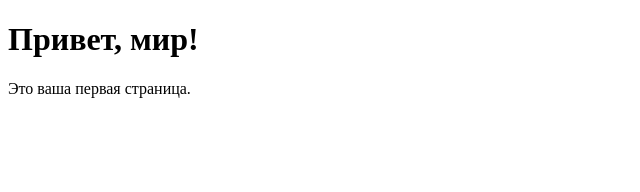
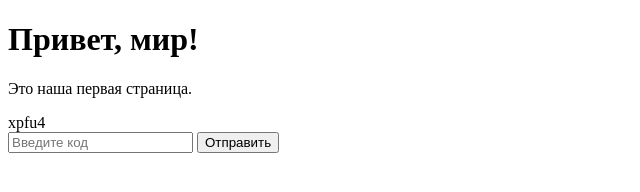
Before and after one commit to EternalPainZXC/username.github.io, a plain HTML site: page index.html in a window 1280 px wide. Shown: the whole page, without its empty margins (0-640 px from the left). Drawn offline with Linux system fonts and the light colour scheme.

Commit message:
Update index.html

```diff
--- a/index.html
+++ b/index.html
@@ -7,6 +7,25 @@
 </head>
 <body>
     <h1>Привет, мир!</h1>
-    <p>Это ваша первая страница.</p>
+    <p>Это наша первая страница.</p>
+    <div id="captcha"></div>
+<input type="text" id="userInput" placeholder="Введите код">
+<button onclick="checkCaptcha()">Отправить</button>
+
+<script>
+    // Генерация случайного кода
+    let code = Math.random().toString(36).substring(2, 7);
+    document.getElementById('captcha').innerText = code;
+
+    function checkCaptcha() {
+        let input = document.getElementById('userInput').value;
+        if (input === code) {
+            alert('Успешно!');
+        } else {
+            alert('Ошибка! Попробуйте снова.');
+            // Перегенерировать код
+        }
+    }
+</script>
 </body>
 </html>
```
